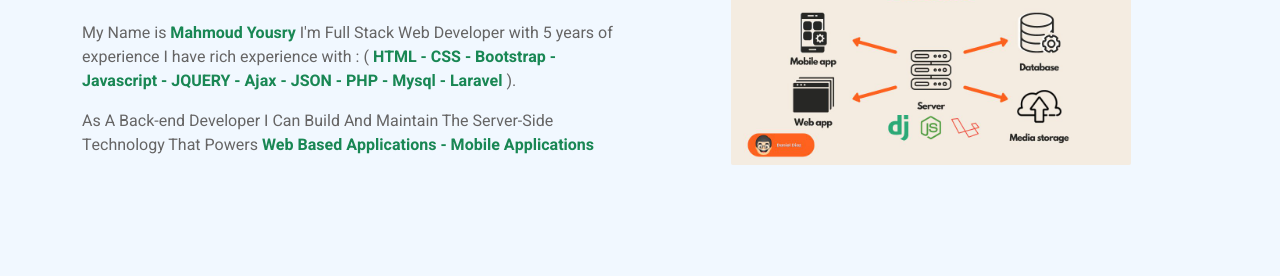
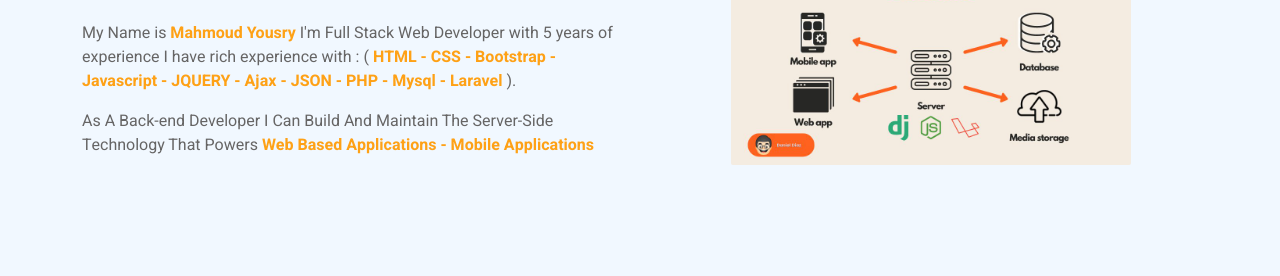
Before and after one commit to ehab-elshimi/template, a plain HTML site: page index.html in a window 1280 px wide. Shown: the part 213-489 px from the top of the page. Drawn offline with nearby package versions, Linux system fonts and the light colour scheme.

Commit message:
fixing color replacing text-succes with text-primary

```diff
--- a/css/style.css
+++ b/css/style.css
@@ -490,14 +490,13 @@
     border-right: none;
 }
 
-/* media query */
+/* media query custom style */
 
 @media (min-width: 992px) {
     .owner-name {
         font-size: 26px;
     }
 }
-
 
 @media (min-width: 1200px) {
     .owner-name {
--- a/index.html
+++ b/index.html
@@ -27,7 +27,6 @@
 
     <!-- Customized Bootstrap Stylesheet -->
     <link href="css/bootstrap.min.css" rel="stylesheet">
-
 
     <!-- Template Stylesheet -->
     <link href="css/style.css" rel="stylesheet">
@@ -103,11 +102,11 @@
                     <!-- <h6 class="section-title text-start text-primary text-uppercase"></h6> -->
                     <h1 class="mb-4 text-xs-center text-sm-center text-md-start text-primary text-uppercase">Welcome</h1>
                     <p>
-                        My Name is <strong class="text-success">Mahmoud Yousry</strong>
+                        My Name is <strong class="text-primary">Mahmoud Yousry</strong>
                         I'm Full Stack Web Developer with 5 years of experience
-                        I have rich experience with : ( <strong class="text-success">HTML - CSS - Bootstrap - Javascript - JQUERY - Ajax - JSON - PHP - Mysql - Laravel</strong> ).
+                        I have rich experience with : ( <strong class="text-primary">HTML - CSS - Bootstrap - Javascript - JQUERY - Ajax - JSON - PHP - Mysql - Laravel</strong> ).
                     </p>
-                    <p class="mb-4">As A Back-end Developer I Can Build And Maintain The Server-Side Technology That Powers <b><span class="text-success">Web Based Applications - Mobile Applications</span></b></p>
+                    <p class="mb-4">As A Back-end Developer I Can Build And Maintain The Server-Side Technology That Powers <b><span class="text-primary">Web Based Applications - Mobile Applications</span></b></p>
                     <!-- <div class="row g-3 pb-4">
                         <div class="col-sm-4 wow fadeIn" data-wow-delay="0.1s">
                             <div class="border rounded p-1">
```
